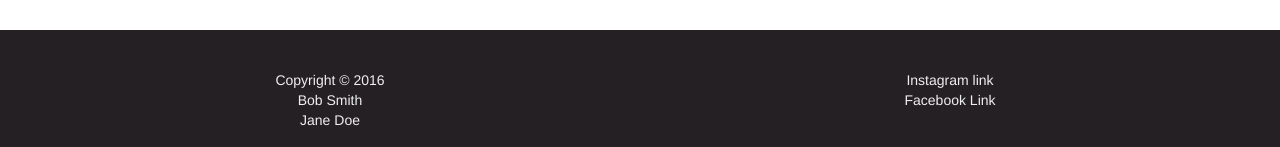
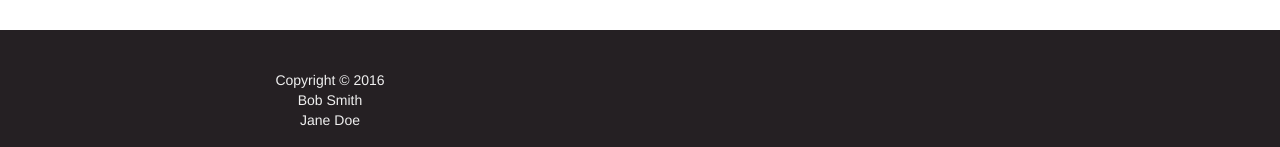
Before and after one commit to sebass225/sebass225.github.io, a website: page index.html in a window 1280 px wide. Shown: the part 4783-4930 px from the top of the page. Drawn offline with nearby package versions, Linux system fonts and the light colour scheme; grey boxes are pictures that could not be loaded; a script that the page names is missing.

Commit message:
social links gone

```diff
--- a/index.html
+++ b/index.html
@@ -85,8 +85,6 @@
 					<div>Jane Doe</div>
 				</div>
 				<div class="col-md-6">
-					<div>Instagram link</div>
-					<div>Facebook Link</div>
 				</div>
 			</div>
 		</div>
```
